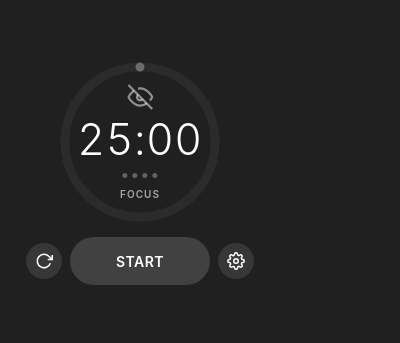
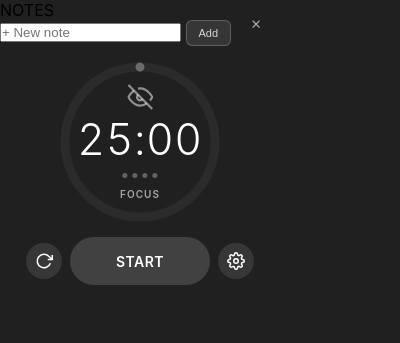
Before and after one commit to orobertg/focus, an Electron app: page electron-app/index.html in a window 400 px wide. Drawn offline with Linux system fonts and the light colour scheme; no server answers.

Commit message:
Add notes panel shell to main UI

```diff
--- a/electron-app/index.html
+++ b/electron-app/index.html
@@ -270,6 +270,20 @@
       </div>
     </div>
     <!-- End Settings Panel -->
+
+    <!-- Notes Panel -->
+    <div class="panel panel-notes" id="notes-panel">
+      <button class="close-btn" id="close-notes-btn" title="Close Notes" tabindex="-1">✕</button>
+      <div class="notes-header">NOTES</div>
+      <div class="notes-content">
+        <div class="notes-quick-add">
+          <input id="notes-quick-add-input" type="text" placeholder="+ New note" tabindex="-1" />
+          <button id="notes-quick-add-btn" class="test-sound-btn" tabindex="-1">Add</button>
+        </div>
+        <div class="notes-list" id="notes-list"></div>
+      </div>
+    </div>
+    <!-- End Notes Panel -->
   </div>
 
   <script src="renderer.js"></script>
```
